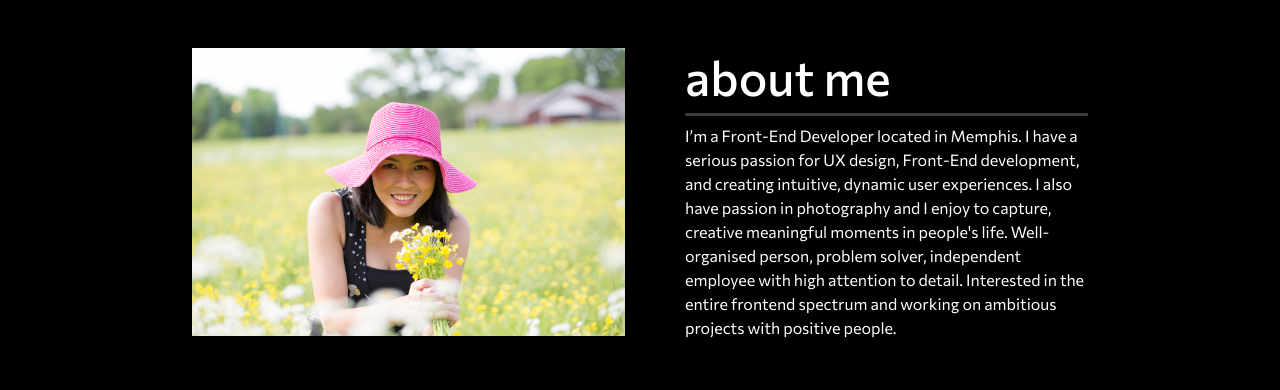
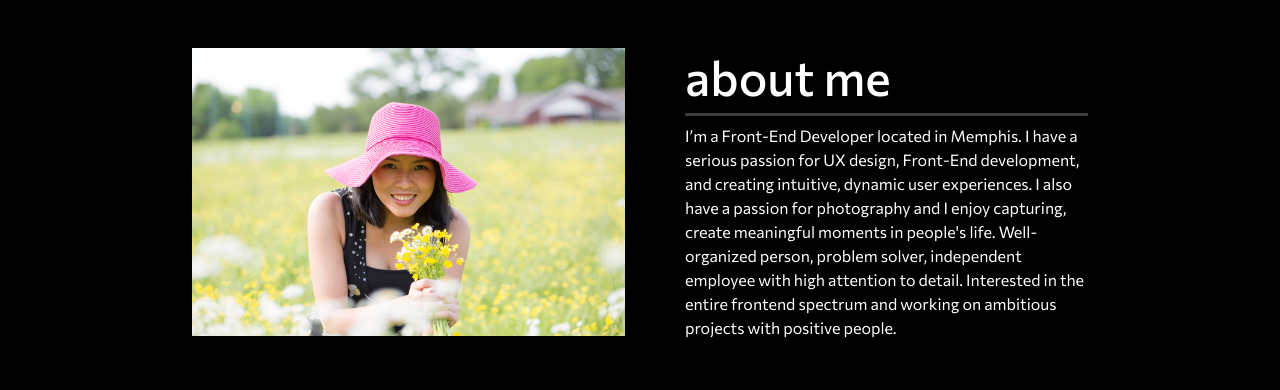
Before and after one commit to mooreit/maieng, a plain HTML site: page index.html in a window 1280 px wide. Shown: the part 940-1330 px from the top of the page. Drawn offline with nearby package versions, Linux system fonts and the light colour scheme; a web font is replaced by a local one.

Commit message:
updated about me page content

```diff
--- a/index.html
+++ b/index.html
@@ -170,11 +170,9 @@
                         <div class="about_content">
                             <h4>about me</h4>
                             <hr></hr>
-                            <p class="white">I’m a Front-End Developer located in Memphis. I have a serious passion for UX design, Front-End development, and creating intuitive, dynamic user experiences. I also have passion in photography and I enjoy to capture, creative meaningful moments in people's life.
-
-                              Well-organised person, problem solver, independent employee with high attention to detail.
-
-                              Interested in the entire frontend spectrum and working on ambitious projects with positive people.
+                            <p class="white">I’m a Front-End Developer located in Memphis. I have a serious passion for UX design, Front-End development, and creating intuitive, dynamic user experiences.
+                              I also have a passion for photography and I enjoy capturing, create meaningful moments in people's life.
+                              Well-organized person, problem solver, independent employee with high attention to detail. Interested in the entire frontend spectrum and working on ambitious projects with positive people.
                             </p>
                           </div>
 
```
Also changed, not shown: 1 other file.
